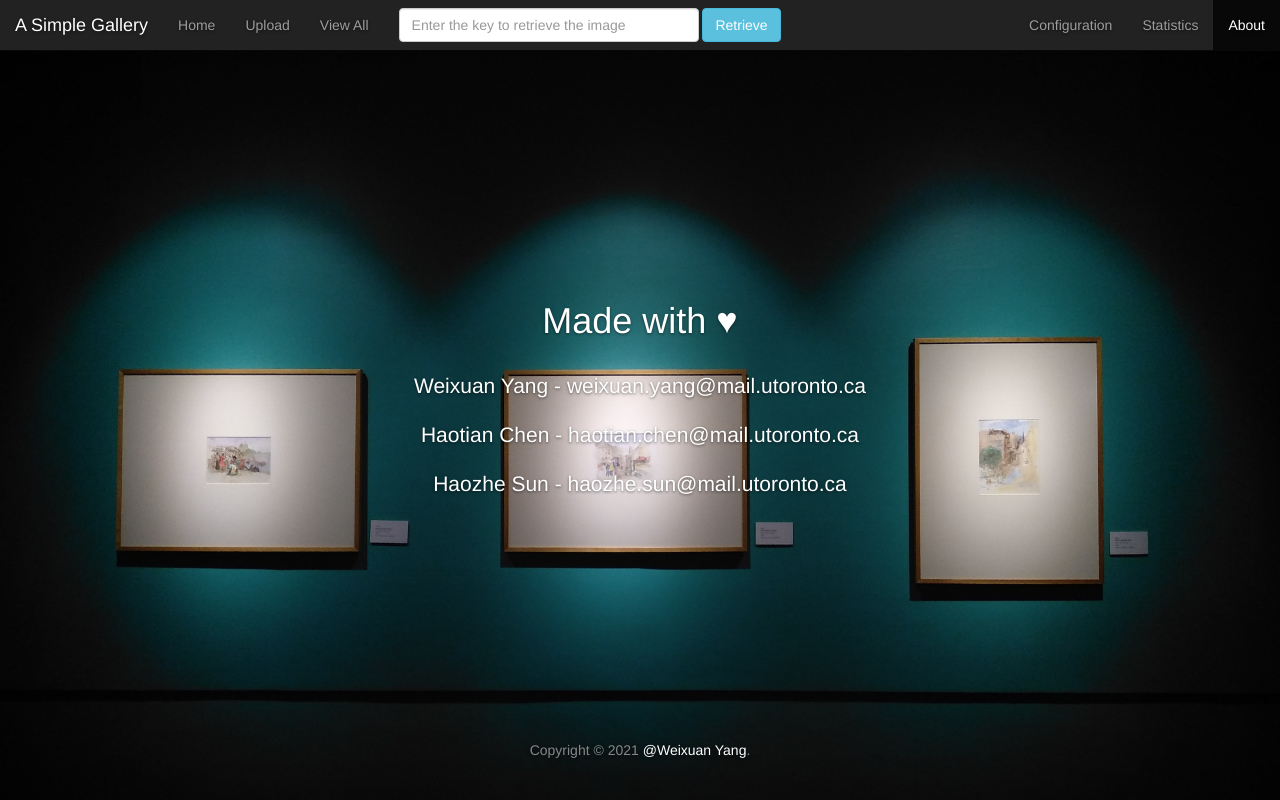
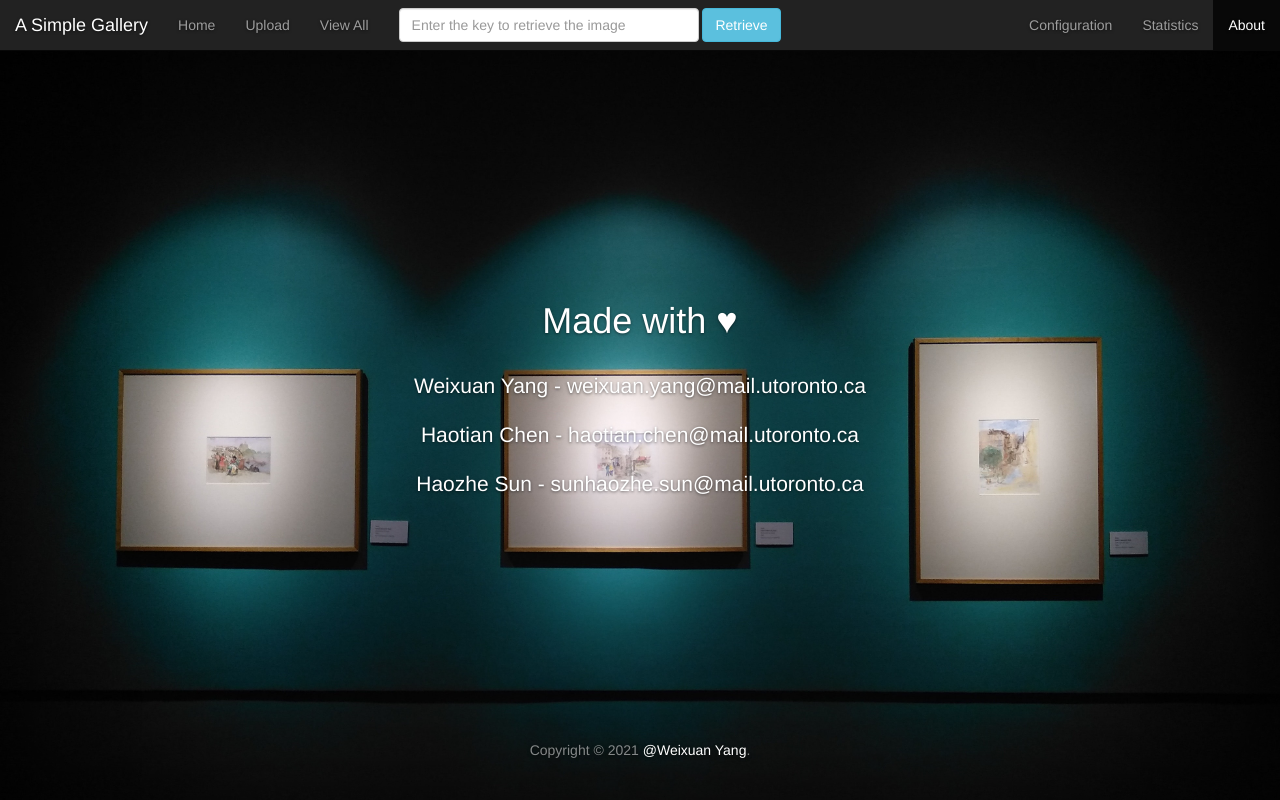
Before and after one commit to wxlomo/Othello, a Flask app: template app/templates/about.html in a window 1280 px wide. Run offline with Flask 2, Linux system fonts and the light colour scheme; the template is opened without the code that fills it, so the values that code supplies are empty.

Commit message:
Update about.html

```diff
--- a/app/templates/about.html
+++ b/app/templates/about.html
@@ -60,7 +60,7 @@
                     <br>
                     <p class="lead"><a href="https://www.linkedin.com/in/weixuanyang/">Weixuan Yang</a> - <a href="mailto:weixuan.yang@mail.utoronto.ca">weixuan.yang@mail.utoronto.ca</a></p>
                     <p class="lead"><a href="#">Haotian Chen</a> - <a href="mailto:haotian.chen@mail.utoronto.ca">haotian.chen@mail.utoronto.ca</a></p>
-                    <p class="lead"><a href="#">Haozhe Sun</a> - <a href="mailto:haozhe.sun@mail.utoronto.ca">haozhe.sun@mail.utoronto.ca</a></p>
+                    <p class="lead"><a href="#">Haozhe Sun</a> - <a href="mailto:sunhaozhe.sun@mail.utoronto.ca">sunhaozhe.sun@mail.utoronto.ca</a></p>
                 </div>
                 <div class="mastfoot">
                     <div class="inner">
```
